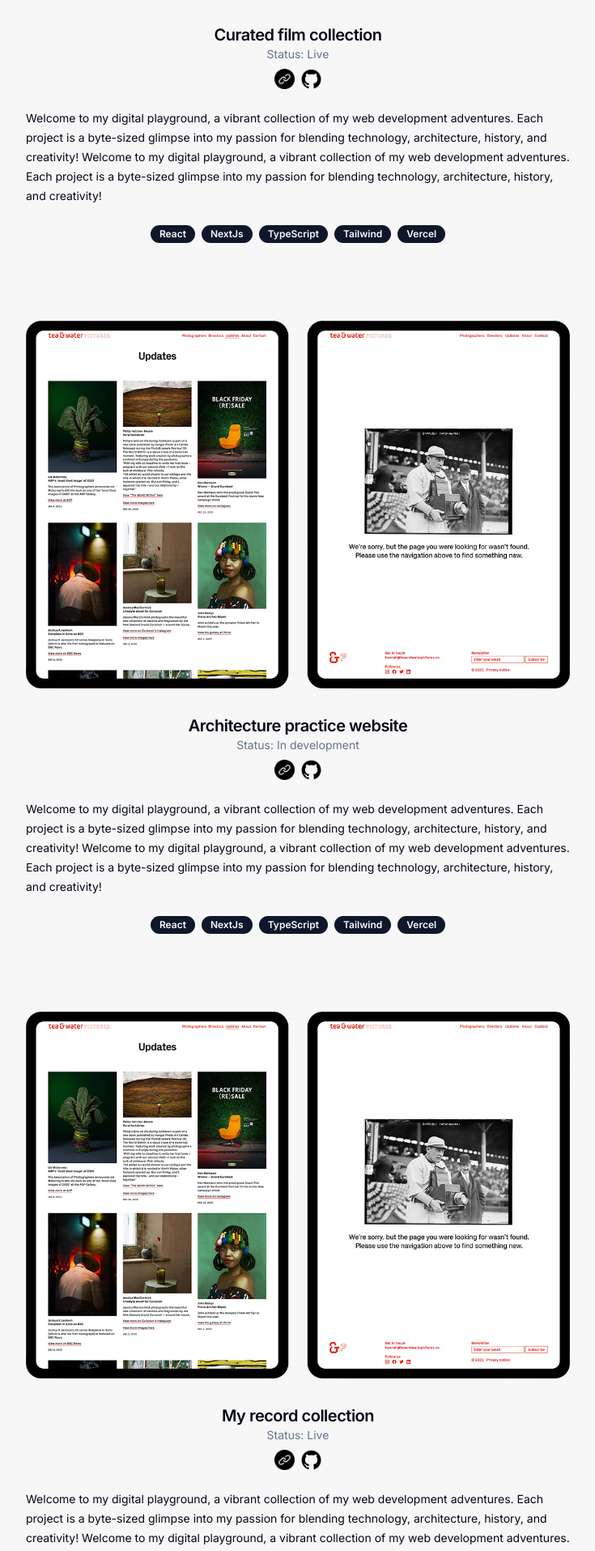
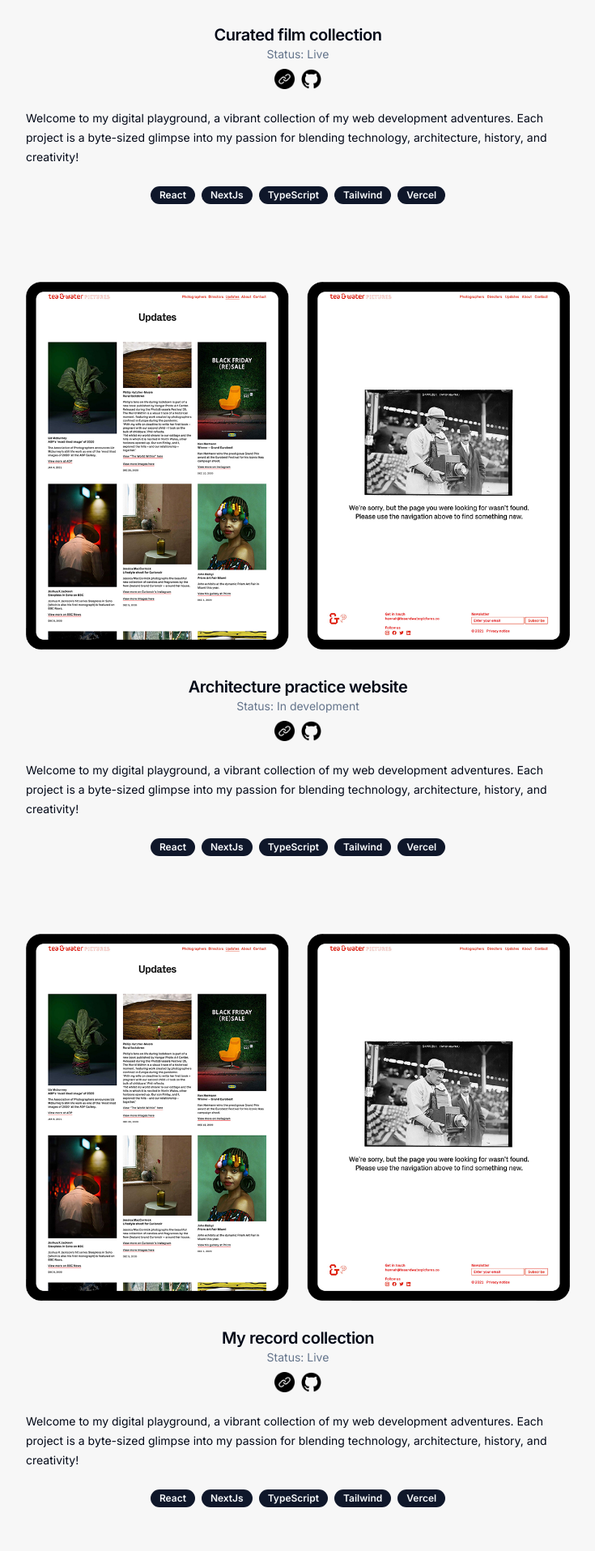
Before and after one commit to pedrobarbeitos/pedrobarbeitos.dev_v3, a Next.js app: page /projects in a window 1280 px wide. Shown: the part 520-2435 px from the top of the page at 81% size, without its empty margins (272-1007 px from the left). Built offline with nearby package versions, Linux system fonts and the light colour scheme.

Commit message:
css layout updates

```diff
--- a/app/about/page.tsx
+++ b/app/about/page.tsx
@@ -25,7 +25,7 @@ export default function About() {
       <section className="flex flex-col items-center max-w-2xl justify-center">
         <motion.h1
           ref={ref}
-          className=" relative scroll-m-20 text-4xl font-extrabold tracking-tight lg:text-5xl  min-w-45 text-center min-h-32 whitespace-pre-line pt-2 pb-4 "
+          className=" relative scroll-m-20 text-4xl font-extrabold tracking-tight lg:text-5xl  min-w-45 text-center min-h-36 whitespace-pre-line pt-2 pb-2 "
           variants={{
             hidden: { opacity: 0, y: 50 },
             visible: { opacity: 1, y: 0 },
@@ -55,10 +55,9 @@ export default function About() {
           animate={mainControls}
           transition={{ duration: 0.75, delay: 0.1 }}
         >
-          Back in 2016, I decided to create custom themes for an old school{" "}
-          <b>PHP based CMS</b> and tumbled headfirst into the rabbit hole of
-          coding and web development. Ever since, I&apos;ve been addicted to
-          solving complex problems through a blend of programming and design.
+          In 2016 I started creating custom themes for an old school{" "}
+          <b>PHP CMS</b>. I&apos;ve since been addicted to solving complex
+          problems through a blend of programming and design.
         </motion.p>
         <motion.p
           ref={ref}
@@ -88,8 +87,8 @@ export default function About() {
           transition={{ duration: 0.75, delay: 0.1 }}
         >
           I am always enthusiastic about embracing new challenges and
-          opportunities. If you &apos;re interested in collaborating or simply
-          wish to have a chat, please feel free to <b>reach out</b>.
+          opportunities. If you &apos;re interested in working together or
+          simply wish to have a chat, please feel free to <b>reach out</b>.
         </motion.p>
         <motion.div
           ref={ref}
--- a/app/projects/film-collection/page.tsx
+++ b/app/projects/film-collection/page.tsx
@@ -67,9 +67,7 @@ export default function FilmCollection() {
         <p className="leading-6 text-sm [&:not(:first-child)]:mt-6 text-center ">
           Dive into my Film Collection built with data provided by the TMDB API.
           This project is a quirky crossroad of technology and my eclectic film
-          taste. From sci-fi marvels to heart-wrenching dramas, it&aposs a
-          window into my cinematic soul. You might just find your next favorite
-          film, or at least question my sense of taste!
+          taste.
         </p>
       </div>
       <div className="flex justify-center w-full py-10 gap-3">
--- a/app/projects/page.tsx
+++ b/app/projects/page.tsx
@@ -13,7 +13,7 @@ export default function Projects() {
           projectTitle="Curated film collection"
           projectDesc="Welcome to my digital playground, a vibrant collection of my web
           development adventures. Each project is a byte-sized glimpse into my passion for blending technology, architecture, history, and
-          creativity! Welcome to my digital playground, a vibrant collection of my web development adventures. Each project is a byte-sized glimpse into my passion for blending technology, architecture, history, and creativity!"
+          creativity!"
           projectTech={["React", "NextJs", "TypeScript", "Tailwind", "Vercel"]}
           projectLink="/projects/film-collection"
           projectGitLink="/projects/film-collection"
@@ -24,7 +24,7 @@ export default function Projects() {
           projectTitle="Architecture practice website"
           projectDesc="Welcome to my digital playground, a vibrant collection of my web
           development adventures. Each project is a byte-sized glimpse into my passion for blending technology, architecture, history, and
-          creativity! Welcome to my digital playground, a vibrant collection of my web development adventures. Each project is a byte-sized glimpse into my passion for blending technology, architecture, history, and creativity!"
+          creativity!"
           projectTech={["React", "NextJs", "TypeScript", "Tailwind", "Vercel"]}
           projectLink="/projects/film-collection"
           projectGitLink="/projects/film-collection"
@@ -35,7 +35,7 @@ export default function Projects() {
           projectTitle="My record collection"
           projectDesc="Welcome to my digital playground, a vibrant collection of my web
           development adventures. Each project is a byte-sized glimpse into my passion for blending technology, architecture, history, and
-          creativity! Welcome to my digital playground, a vibrant collection of my web development adventures. Each project is a byte-sized glimpse into my passion for blending technology, architecture, history, and creativity!"
+          creativity!"
           projectTech={["React", "NextJs", "TypeScript", "Tailwind", "Vercel"]}
           projectLink="/projects/film-collection"
           projectGitLink="/projects/film-collection"
@@ -46,7 +46,7 @@ export default function Projects() {
           projectTitle="Pedro's GPT"
           projectDesc="Welcome to my digital playground, a vibrant collection of my web
           development adventures. Each project is a byte-sized glimpse into my passion for blending technology, architecture, history, and
-          creativity! Welcome to my digital playground, a vibrant collection of my web development adventures. Each project is a byte-sized glimpse into my passion for blending technology, architecture, history, and creativity!"
+          creativity! "
           projectTech={["React", "NextJs", "TypeScript", "Tailwind", "Vercel"]}
           projectLink="/projects/film-collection"
           projectGitLink="/projects/film-collection"
@@ -57,18 +57,7 @@ export default function Projects() {
           projectTitle="The Temples Project"
           projectDesc="Welcome to my digital playground, a vibrant collection of my web
           development adventures. Each project is a byte-sized glimpse into my passion for blending technology, architecture, history, and
-          creativity! Welcome to my digital playground, a vibrant collection of my web development adventures. Each project is a byte-sized glimpse into my passion for blending technology, architecture, history, and creativity!"
-          projectTech={["React", "NextJs", "TypeScript", "Tailwind", "Vercel"]}
-          projectLink="/projects/film-collection"
-          projectGitLink="/projects/film-collection"
-          projectStatus="Live"
-        />
-        <ProjectCard
-          projectImage={P01}
-          projectTitle="The Temples API"
-          projectDesc="Welcome to my digital playground, a vibrant collection of my web
-          development adventures. Each project is a byte-sized glimpse into my passion for blending technology, architecture, history, and
-          creativity! Welcome to my digital playground, a vibrant collection of my web development adventures. Each project is a byte-sized glimpse into my passion for blending technology, architecture, history, and creativity!"
+          creativity! "
           projectTech={["React", "NextJs", "TypeScript", "Tailwind", "Vercel"]}
           projectLink="/projects/film-collection"
           projectGitLink="/projects/film-collection"
```
